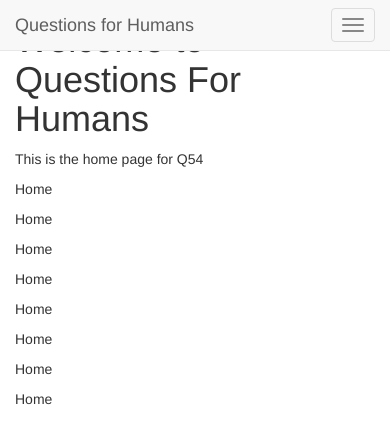
After one commit to Davis-B-Allen/qforhumans, a Rails app: page /static_pages/home in a window 390 px wide. The commit adds this page. Shown: the top 444 px of the page. Run offline with Rails 7, Linux system fonts and the light colour scheme; style sheets or scripts are compiled from the project's sources; some libraries are stand-ins or nearby versions.

Commit message:
Added Static Pages Controller, a few static pages and a bootstrappy responsive nav header

```diff
--- a/app/assets/javascripts/application.js
+++ b/app/assets/javascripts/application.js
@@ -11,5 +11,9 @@
 // about supported directives.
 //
 //= require rails-ujs
+//= require jquery
+//= require jquery_ujs
 //= require turbolinks
+//= require bootstrap-sprockets
+//= require bootstrap/transition
 //= require_tree .
--- /dev/null
+++ b/app/assets/javascripts/static_pages.coffee
@@ -0,0 +1,3 @@
+# Place all the behaviors and hooks related to the matching controller here.
+# All this logic will automatically be available in application.js.
+# You can use CoffeeScript in this file: http://coffeescript.org/
--- /dev/null
+++ b/app/assets/stylesheets/custom.scss
@@ -0,0 +1,2 @@
+@import "bootstrap-sprockets";
+@import "bootstrap";
--- /dev/null
+++ b/app/assets/stylesheets/static_pages.scss
@@ -0,0 +1,3 @@
+// Place all the styles related to the StaticPages controller here.
+// They will automatically be included in application.css.
+// You can use Sass (SCSS) here: http://sass-lang.com/
--- /dev/null
+++ b/app/controllers/static_pages_controller.rb
@@ -0,0 +1,10 @@
+class StaticPagesController < ApplicationController
+  def home
+  end
+
+  def cards
+  end
+
+  def about
+  end
+end
--- /dev/null
+++ b/app/helpers/static_pages_helper.rb
@@ -0,0 +1,2 @@
+module StaticPagesHelper
+end
--- a/app/views/layouts/application.html.erb
+++ b/app/views/layouts/application.html.erb
@@ -9,6 +9,28 @@
   </head>
 
   <body>
-    <%= yield %>
+    <div class="navbar navbar-default navbar-fixed-top" role="navigation">
+      <div class="container">
+        <div class="navbar-header">
+          <button type="button" class="navbar-toggle" data-toggle="collapse" data-target=".navbar-collapse">
+            <span class="sr-only">Toggle navigation</span>
+            <span class="icon-bar"></span>
+            <span class="icon-bar"></span>
+            <span class="icon-bar"></span>
+          </button>
+          <%= link_to "Questions for Humans", '#', class: "navbar-brand" %>
+        </div>
+        <div class="navbar-collapse collapse">
+          <ul class="nav navbar-nav navbar-right">
+            <li><%= link_to "Home", '#' %></li>
+            <li><%= link_to "Cards", '#' %></li>
+            <li><%= link_to "About", '#' %></li>
+          </ul>
+        </div>
+      </div>
+    </div>
+    <div class="container">
+      <%= yield %>
+    </div>
   </body>
 </html>
--- /dev/null
+++ b/app/views/static_pages/home.html.erb
@@ -0,0 +1,10 @@
+<h1>Welcome to Questions For Humans</h1>
+<p>This is the home page for Q54</p>
+<p>Home</p>
+<p>Home</p>
+<p>Home</p>
+<p>Home</p>
+<p>Home</p>
+<p>Home</p>
+<p>Home</p>
+<p>Home</p>
--- a/config/routes.rb
+++ b/config/routes.rb
@@ -1,4 +1,9 @@
 Rails.application.routes.draw do
   # For details on the DSL available within this file, see http://guides.rubyonrails.org/routing.html
+  root 'static_pages#home'
+  get 'static_pages/home'
+  get 'static_pages/cards'
+  get 'static_pages/about'
+
   root 'application#hello'
 end
```
Also changed, not shown: app/views/static_pages/about.html.erb (added, +10 -0 lines), app/views/static_pages/cards.html.erb (added, +8 -0 lines), test/controllers/static_pages_controller_test.rb (added, +18 -0 lines), Gemfile, Gemfile.lock.
